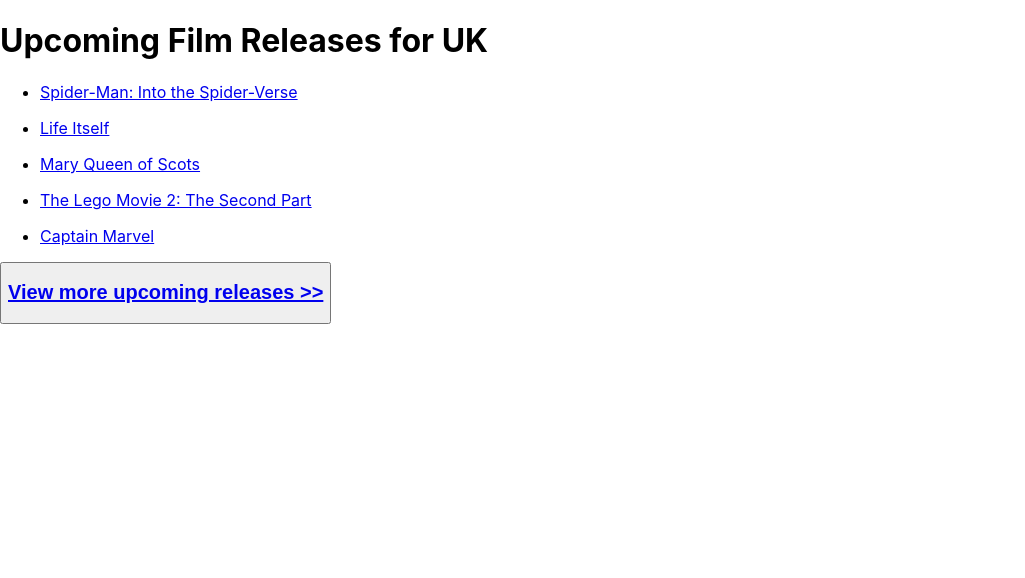
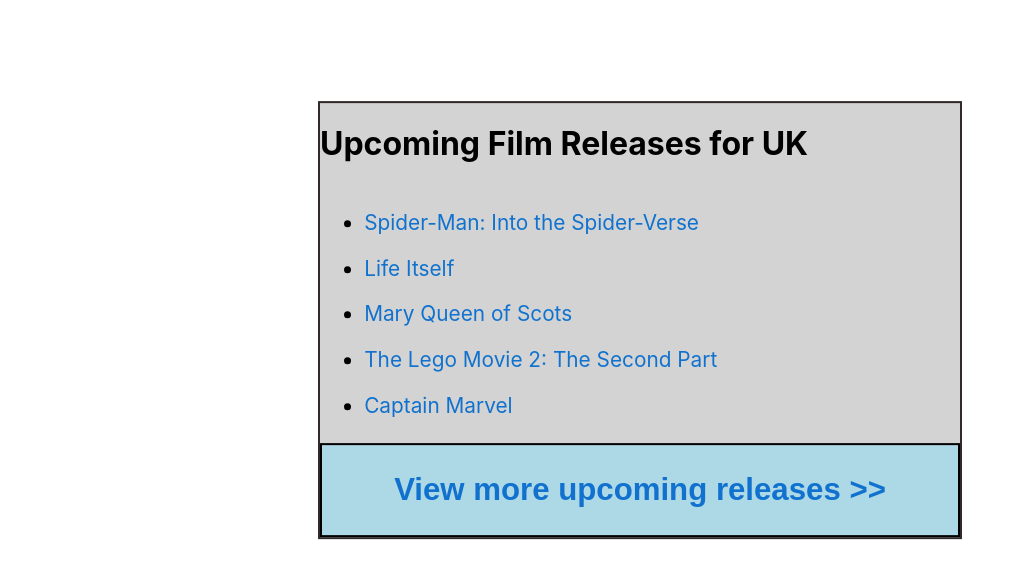
Before and after one commit to kaluzsikc/Film_Releases_React, a React (Create React App) app: page / in a window 1280 px wide. Shown: the top 578 px of the page, without its empty margins (0-1025 px from the left). Built offline with nearby package versions, Linux system fonts and the light colour scheme.

Commit message:
Added CSS styling

```diff
--- a/src/App.css
+++ b/src/App.css
@@ -30,3 +30,32 @@
     transform: rotate(360deg);
   }
 }
+
+.film-box {
+  margin: 0;
+  position: absolute;
+  top: 40%;
+  left: 50%;
+  margin-right: -50%;
+  transform: translate(-50%, -50%);
+  border: solid 2px rgb(51, 41, 41);
+  background-color: lightgrey;
+  width: 50%;
+}
+
+.film-list{
+  font-size: 1.3em;
+  padding: 0.2em;
+}
+.upcomingLink{
+  width: 100%;
+  font-size: 1.3em;
+  border: solid 2px black;
+  background-color: lightblue;
+  color: #61dafb;
+}
+
+a {
+  text-decoration: none;
+  color: rgb(16, 114, 206);
+}
--- a/src/contaiers/FilmBox.js
+++ b/src/contaiers/FilmBox.js
@@ -41,7 +41,7 @@
             <div className='film-box'>
                 <h1>Upcoming Film Releases for UK</h1>
                 <FilmList data={this.state.data} />
-                <button className="upcomingLink"><a href={this.state.calendarUrl}><h2>View more upcoming releases >></h2></a></button>
+                <button className="upcomingLink" ><a href={this.state.calendarUrl}><h2>View more upcoming releases >></h2></a></button>
             </div>
         )
     }
```
Also changed, not shown: src/index.css (line endings or trailing spaces).
